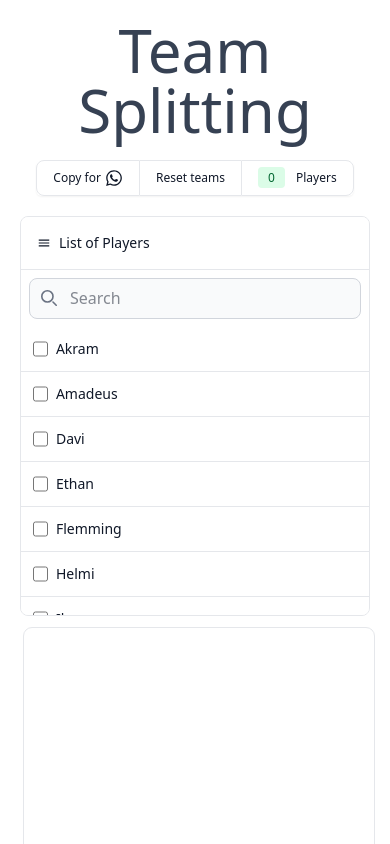
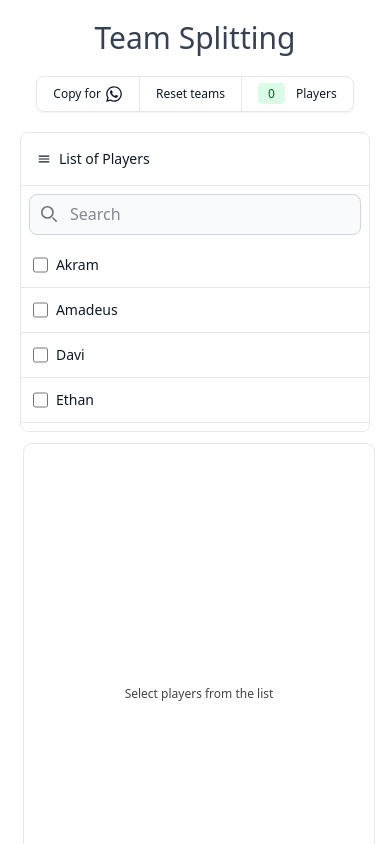
Before and after one commit to davialves1/team-splitting, a React (Vite) app: page / in a window 390 px wide. Shown: the top 844 px of the page. Built offline with nearby package versions, Linux system fonts and the light colour scheme; the HTML template or start-up script is replaced by a standard one.

Commit message:
mobile design changes

```diff
--- a/src/App.tsx
+++ b/src/App.tsx
@@ -32,7 +32,7 @@ function App() {
   return (
     <div className="w-full min-h-dvh justify-center items-center dark:bg-gray-800 b-5">
       <div className="w-full h-full flex items-center flex-col p-5 lg:p-10">
-        <h1 className="text-6xl text-gray-700 dark:text-gray-100 mb-5 text-center w-full">
+        <h1 className="text-3xl md:text-6xl text-gray-700 dark:text-gray-100 mb-5 text-center w-full">
           Team Splitting
         </h1>
 
--- a/src/components/PlayersList.tsx
+++ b/src/components/PlayersList.tsx
@@ -134,7 +134,7 @@ export const PlayersList = ({
     <ul
       className={`text-left text-sm font-medium text-gray-900 bg-white border border-gray-200 rounded-lg dark:bg-gray-700 dark:border-gray-600 dark:text-white ${
         showList
-          ? "w-full overflow-y-scroll h-[400px] md:h-full md:max-h-[calc(100vh-200px)]"
+          ? "w-full overflow-y-scroll h-[300px] md:h-full md:max-h-[calc(100vh-200px)]"
           : "w-fit h-fit"
       }`}
     >
```
